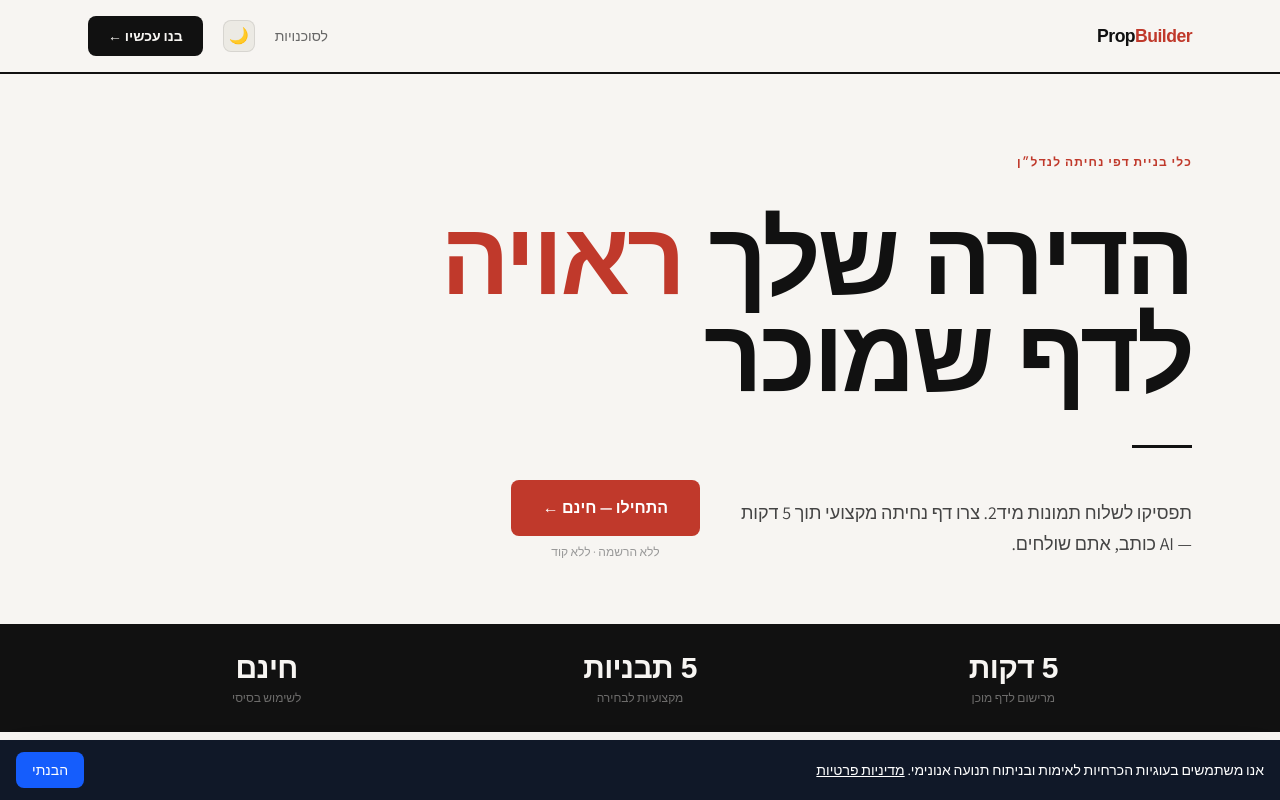
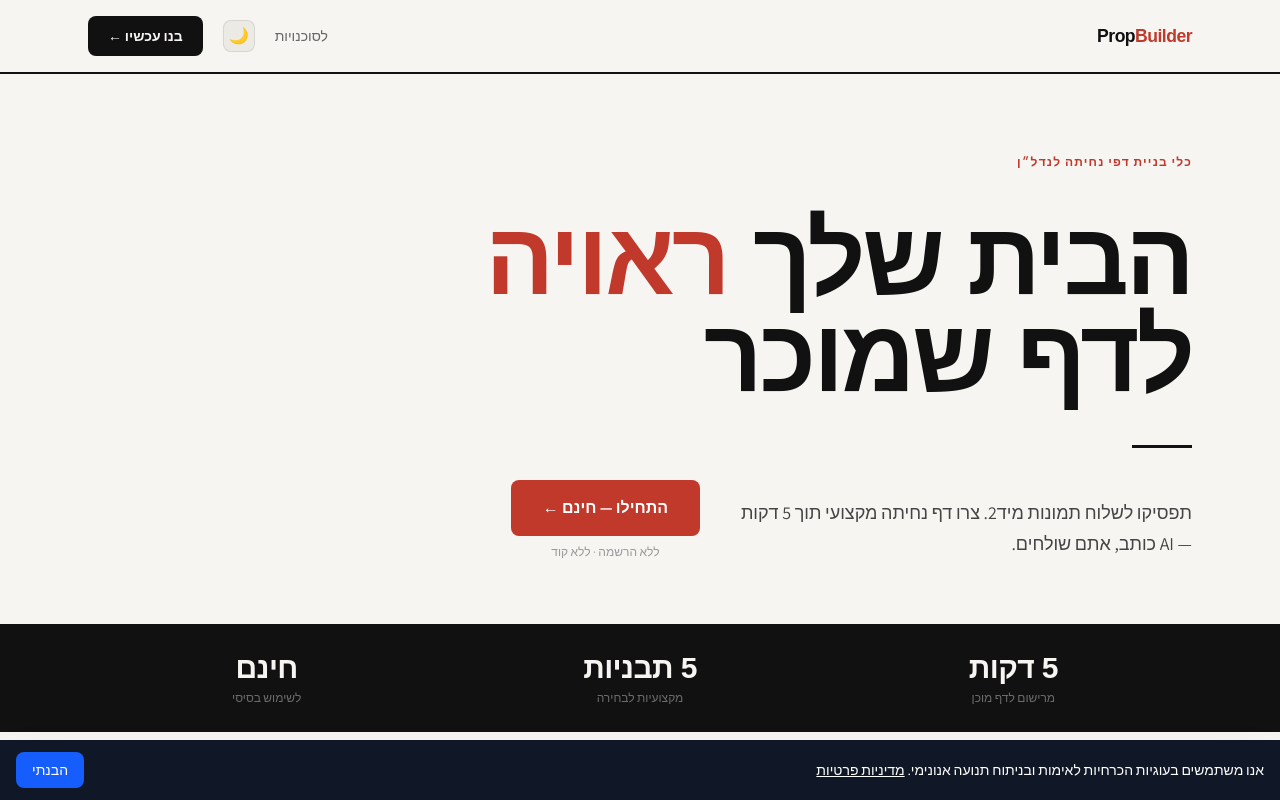
Before and after one commit to hadarsap1/property-landing-builder, a Next.js app: page / in a window 1280 px wide. Shown: the top 800 px of the page. Built offline with nearby package versions, Linux system fonts and the light colour scheme; a web font is replaced by a local one.

Commit message:
Change hero headline: הדירה → הבית
Co-Authored-By: Claude Sonnet 4.6 <noreply@anthropic.com>
Claude-Session: https://claude.ai/code/session_014jULkaHeiBAeNoT33T5HjZ

```diff
--- a/app/page.tsx
+++ b/app/page.tsx
@@ -58,7 +58,7 @@ export default function HomePage() {
             maxWidth: '900px',
           }}
         >
-          הדירה שלך{' '}
+          הבית שלך{' '}
           <span style={{ color: ACCENT }}>ראויה</span>{' '}
           לדף שמוכר
         </h1>
```
